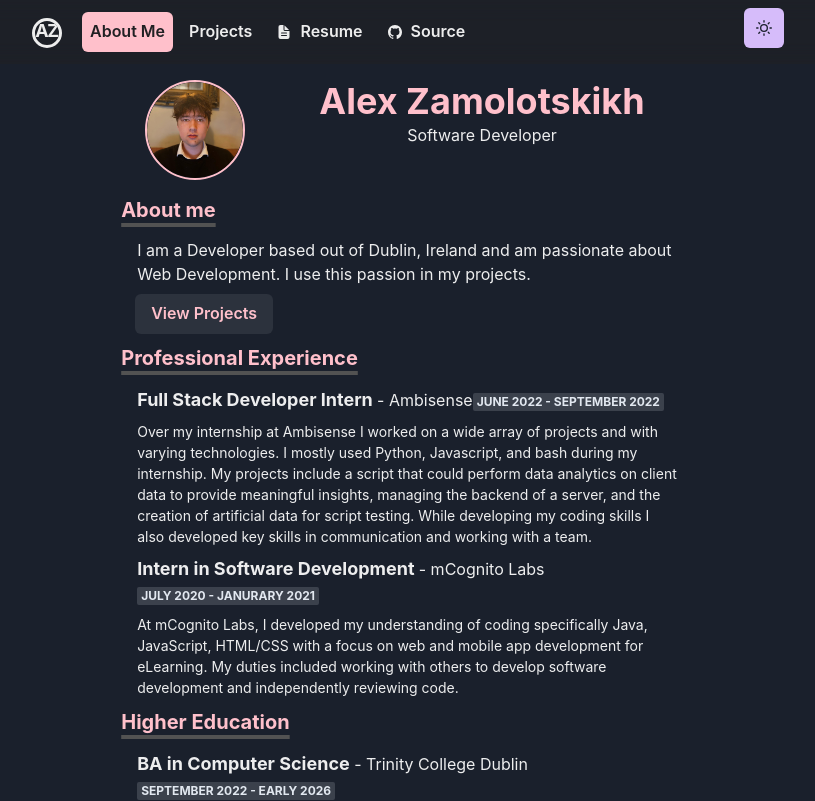
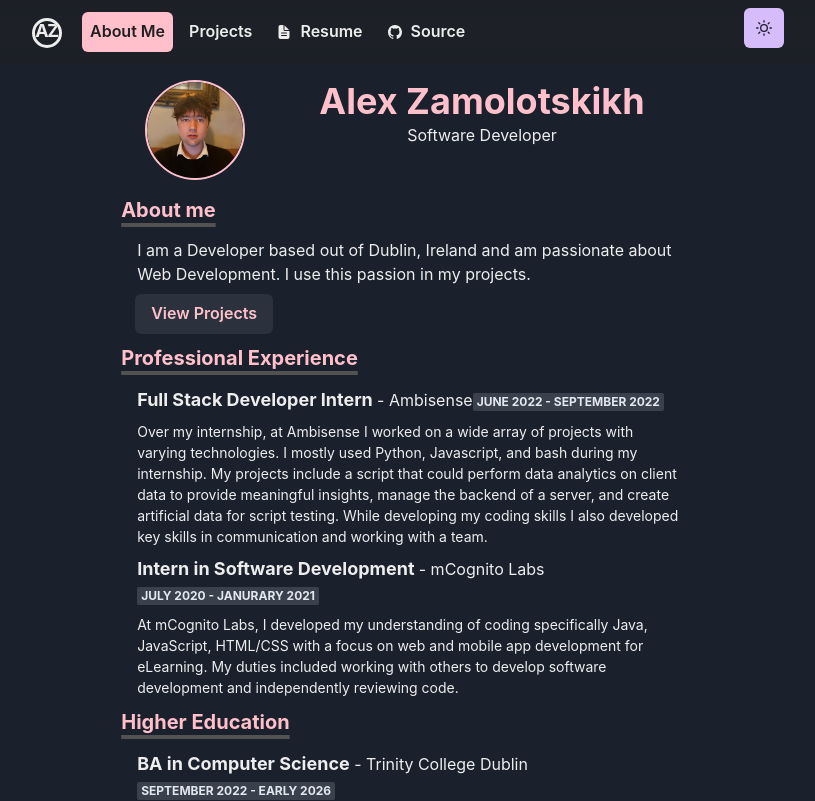
Before and after one commit to zamolots/Portfolio, a Next.js app: page /about in a window 1280 px wide. Shown: the top 801 px of the page, without its empty margins (232-1047 px from the left). Built offline with nearby package versions, Linux system fonts and the light colour scheme.

Commit message:
Adding info

```diff
--- a/pages/about.js
+++ b/pages/about.js
@@ -88,8 +88,8 @@ const About = () => {
                         <chakra.span fontSize={"18px"} fontWeight="bold">Full Stack Developer Intern </chakra.span><chakra.span> - Ambisense</chakra.span>
                         <Badge>June 2022 - September 2022</Badge>
                         <Text mt={2} fontSize="sm" >
-                        Over my internship at Ambisense I worked on a wide array of projects and with varying technologies. I mostly used Python, Javascript, and bash during my internship. My projects include a script that could perform data analytics on client data to provide meaningful insights, managing the backend of a server, and the creation of artificial data for script testing. While developing my coding skills I also developed key skills in communication and working with a team.
-                        </Text>
+                        Over my internship, at Ambisense I worked on a wide array of projects with varying technologies. I mostly used Python, Javascript, and bash during my internship. My projects include a script that could perform data analytics on client data to provide meaningful insights, manage the backend of a server, and create artificial data for script testing. While developing my coding skills I also developed key skills in communication and working with a team.
+</Text>
                     </Container>
                     <Container mt={2}>
                         <chakra.span fontSize={"18px"} fontWeight="bold">Intern in Software Development </chakra.span><chakra.span> - mCognito Labs</chakra.span>
```
Also changed, not shown: 1 other file (tests, documents, lock files or other folders).
